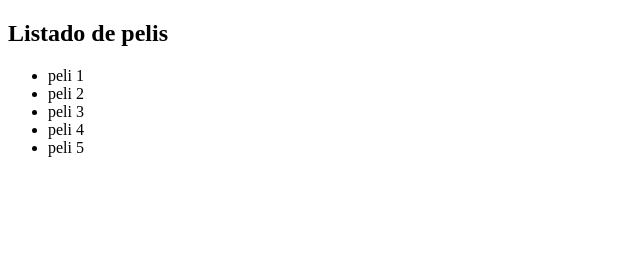
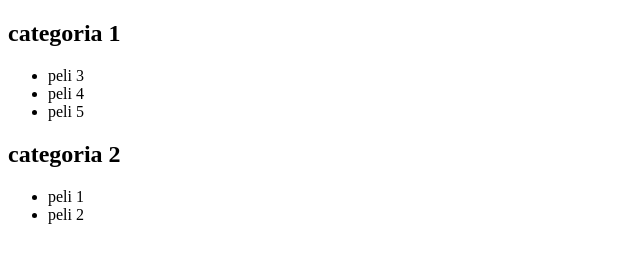
Before and after one commit to CelesteSelena2022/Modulo-3, a plain HTML site: page index.html in a window 1280 px wide. Shown: the whole page, without its empty margins (0-640 px from the left). Drawn offline with Linux system fonts and the light colour scheme.

Commit message:
agrego categorias

```diff
--- a/index.html
+++ b/index.html
@@ -8,15 +8,9 @@
 <body>
     <section>
         <h2>
-            Listado de pelis
+            categoria 1
         </h2>
         <ul>
-            <li>
-                peli 1
-            </li>
-            <li>
-                peli 2
-            </li>
             <li>
                 peli 3
             </li>
@@ -28,5 +22,18 @@
             </li>
         </ul>
     </section>
+    <section>
+        <h2>
+            categoria 2
+        </h2>
+        <ul>
+            <li>
+                peli 1
+            </li>
+            <li>
+                peli 2
+            </li>
+        </ul>
+    </section>
 </body>
 </html>
```
